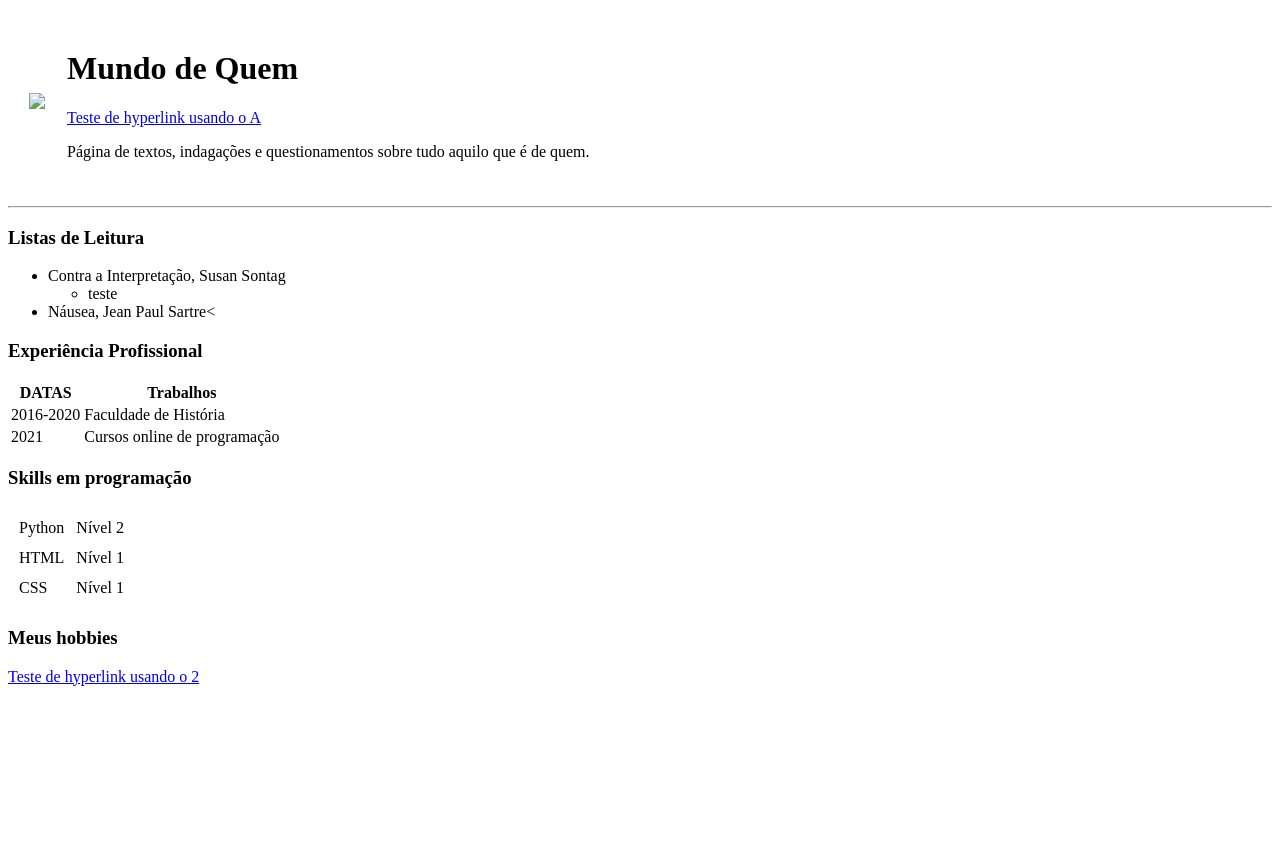
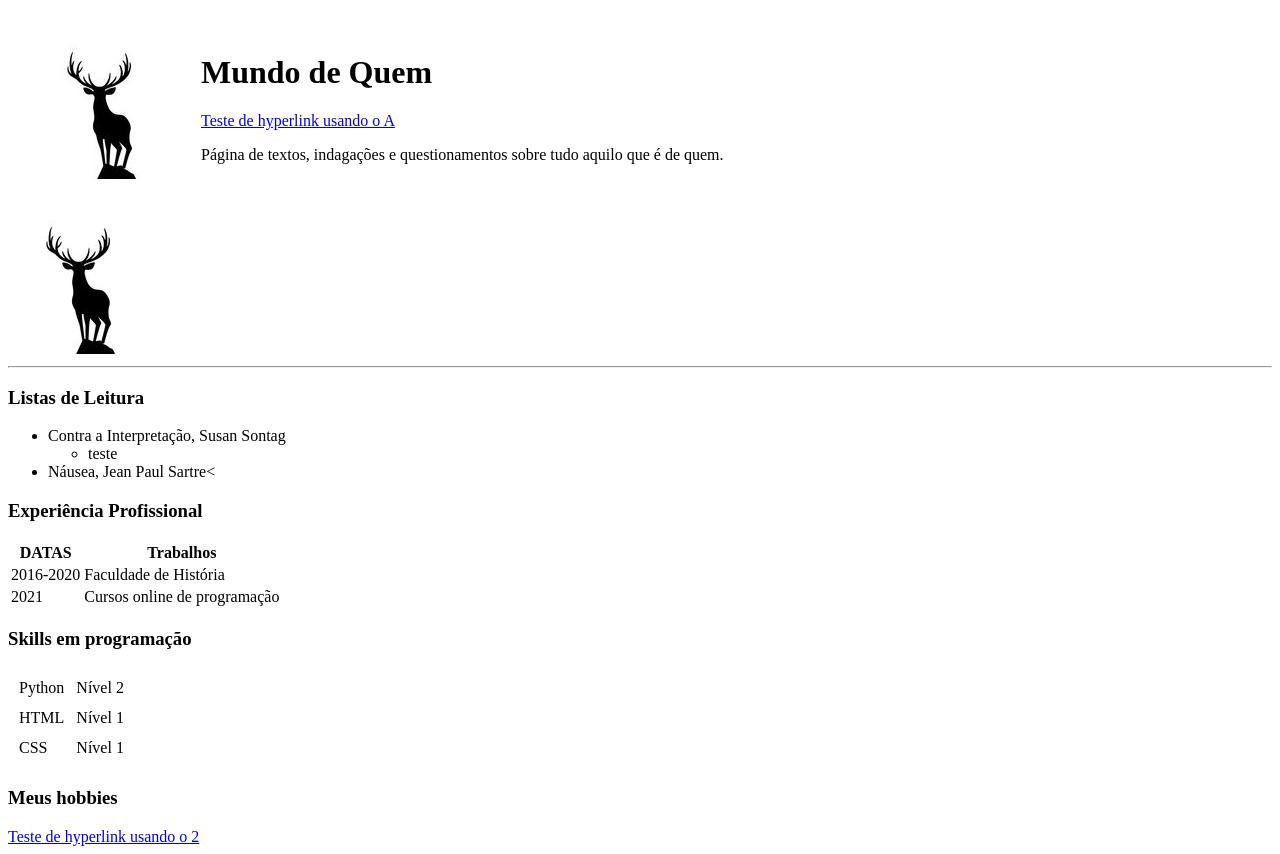
Before and after one commit to silvakaell/meusite2, a plain HTML site: page index.html in a window 1280 px wide. Before the commit the page ends 800 px from the top, so only its background shows below. Drawn offline with Linux system fonts and the light colour scheme.

Commit message:
Update index.html

```diff
--- a/index.html
+++ b/index.html
@@ -7,7 +7,7 @@
   <body>
   <table cellspacing="20">
     <tr>
-      <td><img src="!https://raw.githubusercontent.com/silvakaell/meusite2/main/mundodequem.jpg"></td>
+      <td><img src="https://github.com/silvakaell/meusite2/blob/edbeeda30b0a8e652d82d45a0465a8882c381c85/assets/css/mundodequem.jpg"></td>
       <td><h1>Mundo de Quem</h1>
     <a href="https://www.w3schools.com/html/html_formatting.asp"> Teste de hyperlink usando o A </a>
     <p>Página de textos, indagações e questionamentos sobre tudo aquilo que é de quem.</p></td>
@@ -15,6 +15,7 @@
     </tr>
 
   </table>
+    <img src="https://github.com/silvakaell/meusite2/blob/edbeeda30b0a8e652d82d45a0465a8882c381c85/assets/css/mundodequem.jpg">
     <hr>
     <h3>Listas de Leitura</h3>
   <ul>
```
